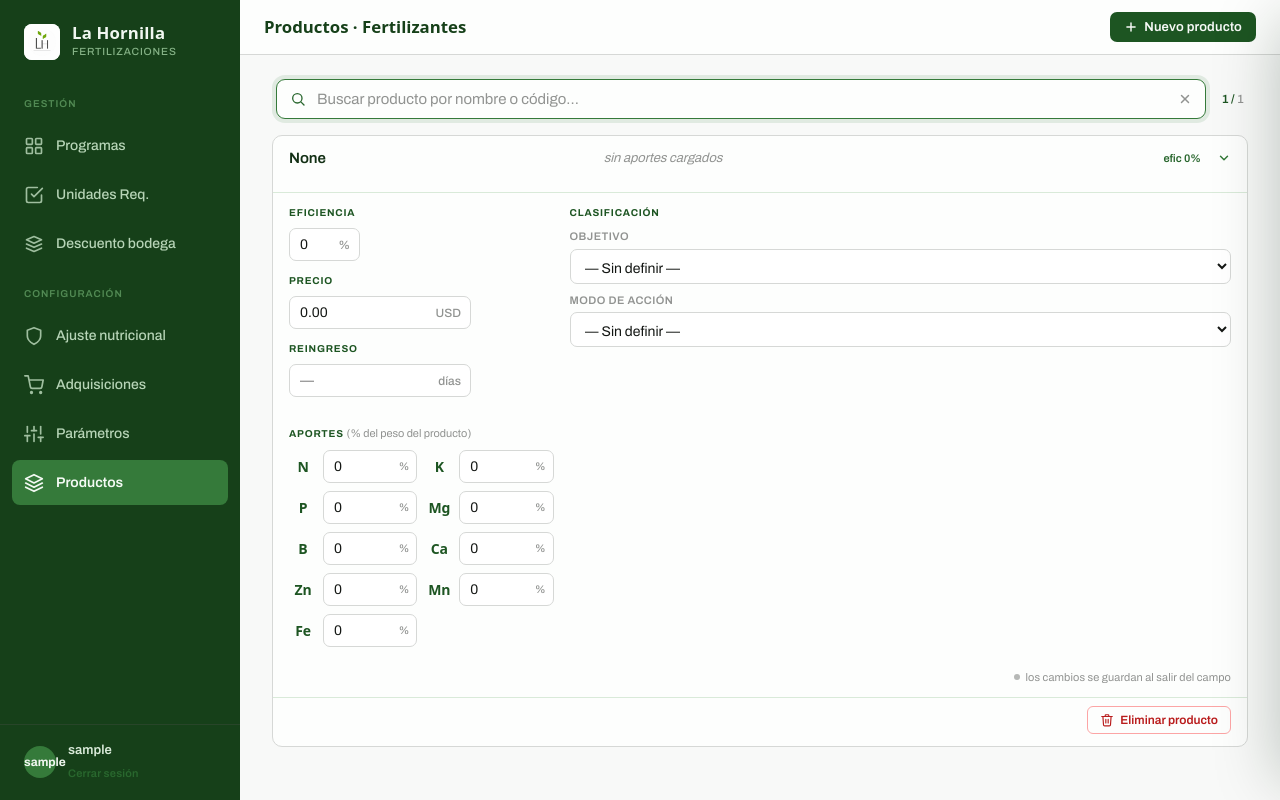
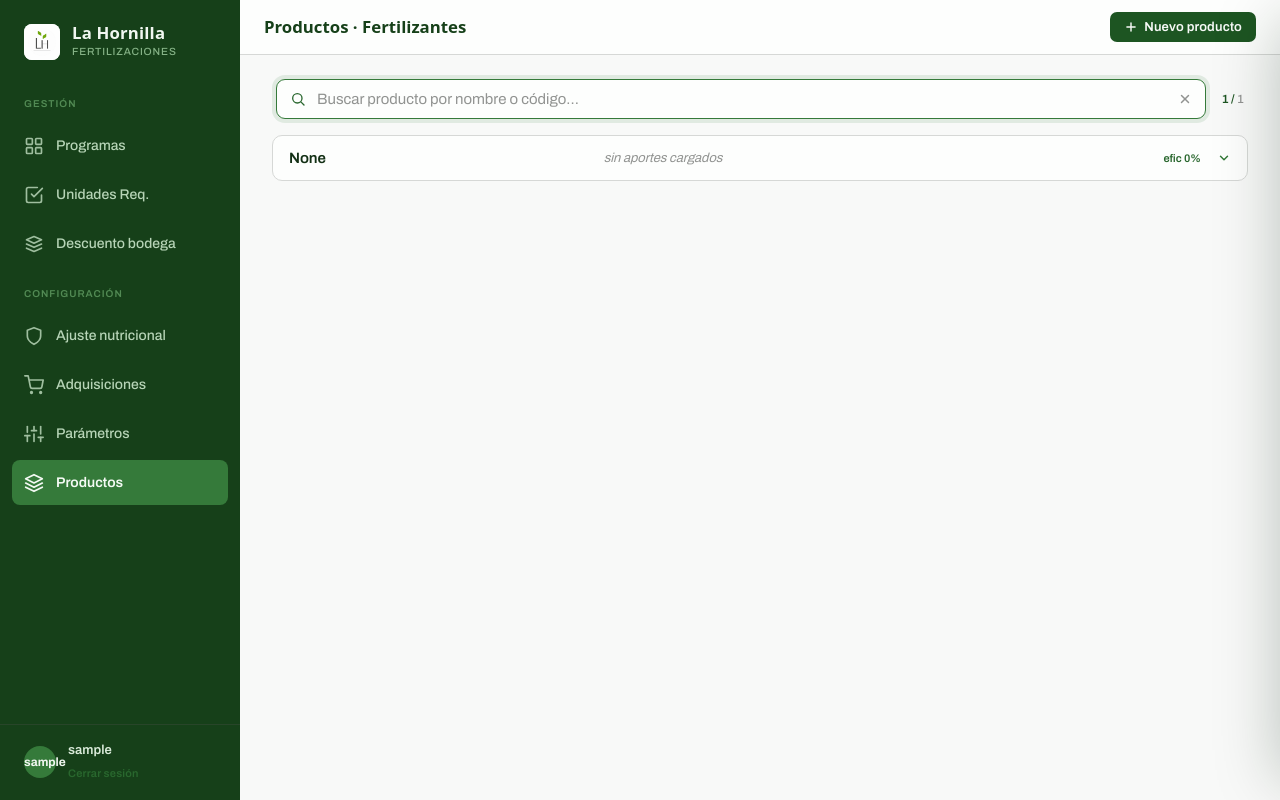
Before and after one commit to FrancSCL/fastapi-gestionfertilizaciones, a FastAPI app: page /app/parametros/productos in a window 1280 px wide. Run offline with FastAPI, Linux system fonts and the light colour scheme; the visitor is signed in with stand-in values (Sample User, id 1); data that the repository does not hold is empty; some web fonts are replaced.

Commit message:
fix(productos): cards no colapsaban tras agregar identificacion
El CSS de .prod-card-detail usa grid-template-rows 0fr -> 1fr para
colapsar/expandir. Esa tecnica solo afecta al PRIMER hijo directo.
Al agregar la seccion de identificacion, el form pasaba a tener 3
hijos directos y solo el primero se colapsaba; el resto quedaba
siempre visible (todos los productos parecian permanentemente
abiertos y no se podian contraer).

Fix: envolver todo el contenido del form en un unico
.prod-card-detail-inner — asi vuelve a haber un solo hijo directo
que es el unico que el CSS de overflow:hidden y la transicion de
grid-template-rows controlan.

Adicional: ocultar el boton "Eliminar producto" cuando la card
no esta abierta (estaba fuera del form y por eso siempre visible).

```diff
--- a/api/static/style.css
+++ b/api/static/style.css
@@ -3038,6 +3038,10 @@ h4 { font-size: 0.875rem; text-transform: uppercase; letter-spacing: 0.04em; col
   margin: 0;
 }
 
+.prod-card:not(.is-open) .prod-delete-form {
+  display: none;
+}
+
 .prod-delete-btn {
   display: inline-flex;
   align-items: center;
--- a/api/templates/productos.html
+++ b/api/templates/productos.html
@@ -86,6 +86,7 @@
             hx-swap="none"
             hx-on::before-request="this.classList.add('saving');this.classList.remove('saved')"
             hx-on::after-request="this.classList.remove('saving');if(event.detail.successful){this.classList.add('saved');setTimeout(()=>this.classList.remove('saved'),900)}">
+      <div class="prod-card-detail-inner">
 
         <div class="prod-detail-identificacion">
           <div class="prod-detail-id-field prod-detail-id-nombre">
@@ -184,6 +185,7 @@
             <span class="prod-save-idle">los cambios se guardan al salir del campo</span>
           </span>
         </div>
+      </div>
       </form>
 
       <form method="post"
```
